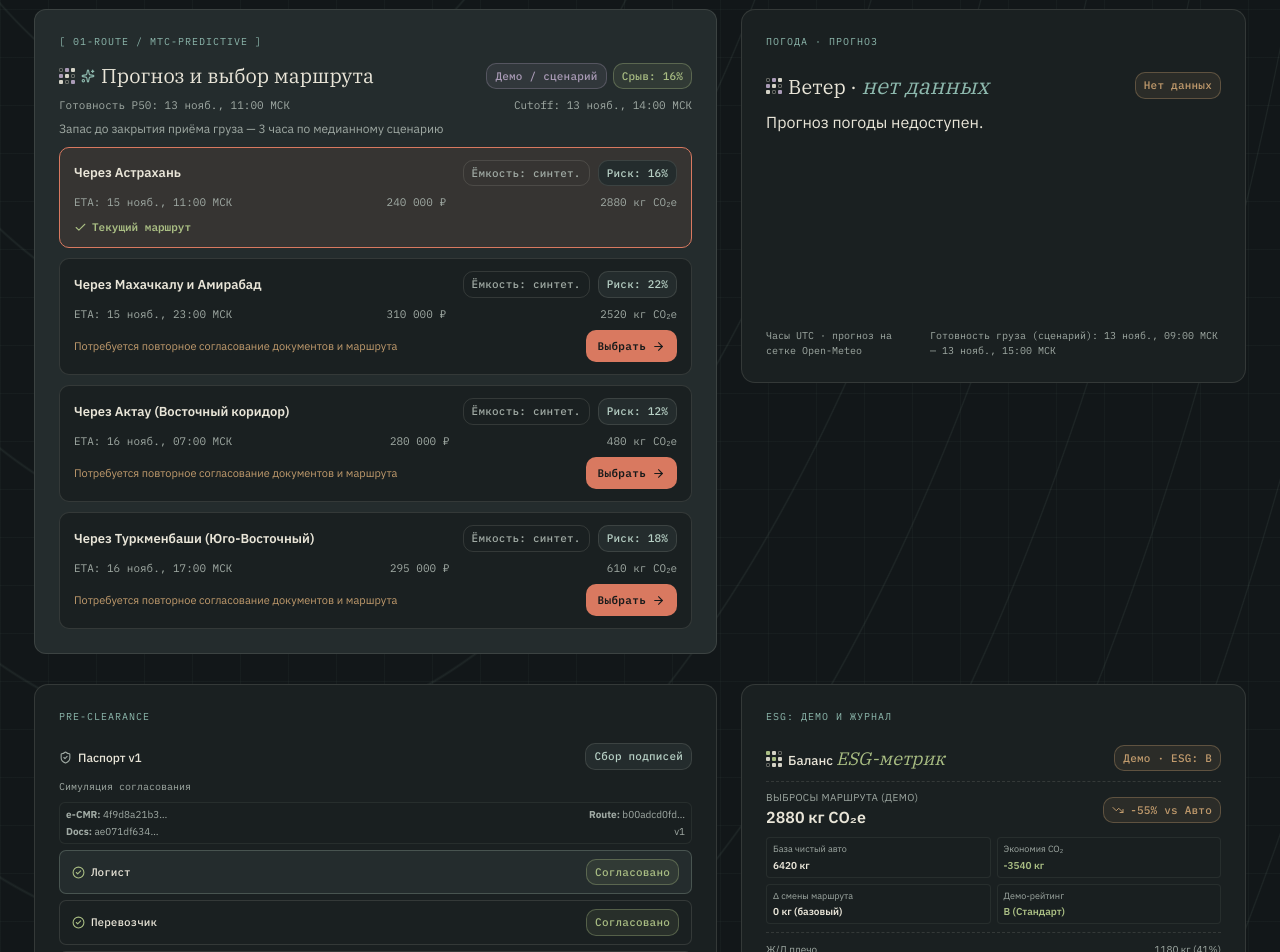
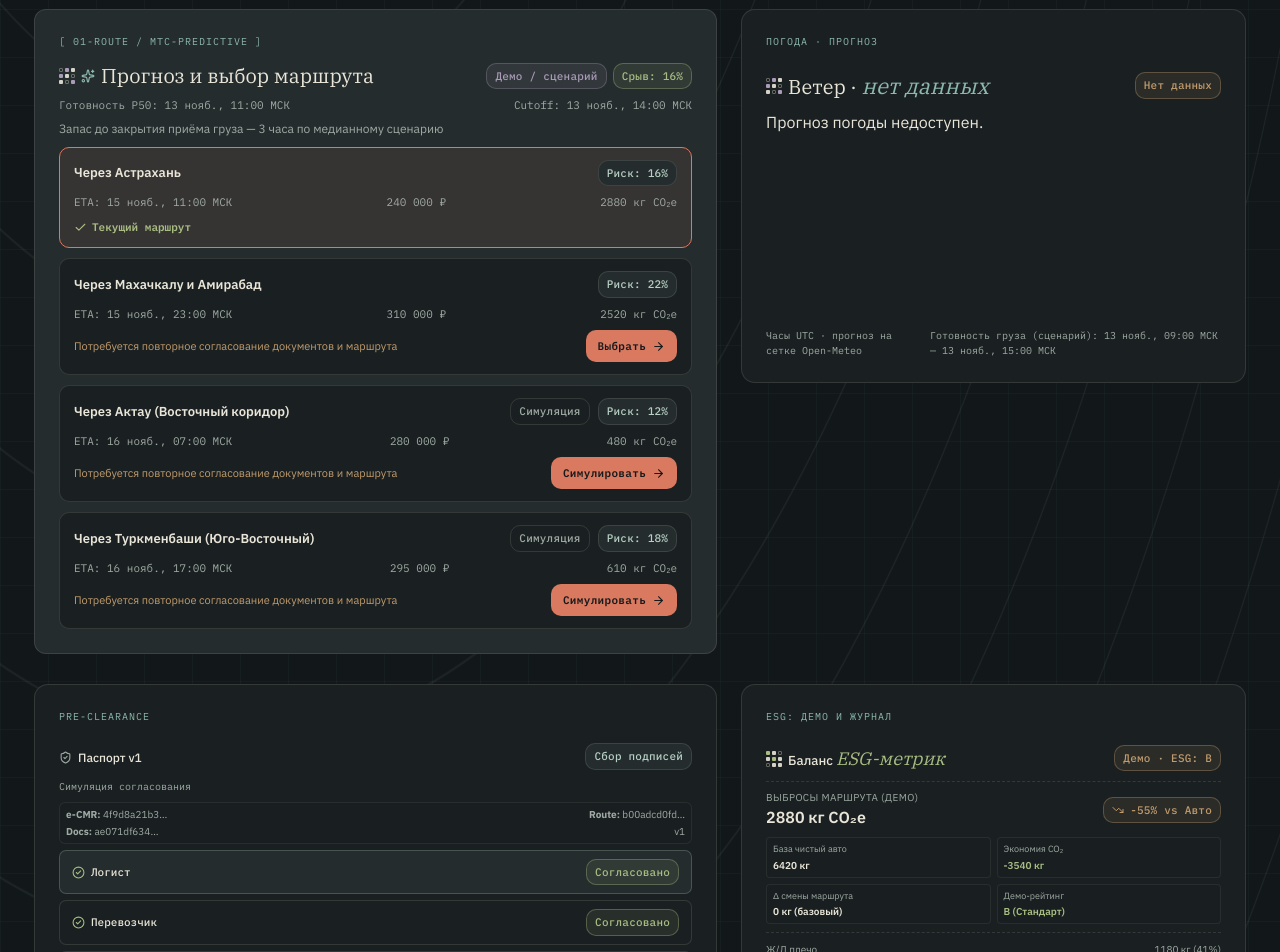
Before and after one commit to 0himera/casp_iv, a Next.js app in the folder frontend/: page / in a window 1280 px wide. Shown: the part 1911-2863 px from the top of the page. Built offline with nearby package versions, Linux system fonts and the light colour scheme; no server answers.

Commit message:
differentiate backend and simulated routes

```diff
--- a/frontend/src/features/route-selection/ui/RouteOptionRow/RouteOptionRow.tsx
+++ b/frontend/src/features/route-selection/ui/RouteOptionRow/RouteOptionRow.tsx
@@ -14,14 +14,13 @@ interface RouteOptionRowProps {
 }
 
 export function RouteOptionRow({ route, isSelected, canSelect, onSelect }: RouteOptionRowProps) {
+  const isBackend = route.id === 'route_astra' || route.id === 'route_makh';
   return (
     <div className={`${styles.row} ${isSelected ? styles.selected : ''}`}>
       <div className={styles.top}>
         <span className={styles.name}>{route.name}</span>
         <div className={styles.badges}>
-          {route.capacity_status !== 'confirmed' && (
-            <Badge variant="outline">Ёмкость: {route.capacity_status === 'unknown' ? 'неизв.' : 'синтет.'}</Badge>
-          )}
+          {!isBackend && <Badge variant="outline">Симуляция</Badge>}
           <Badge variant={route.feasible ? 'secondary' : 'destructive'}>
             Риск: {formatProbability(route.miss_probability)}
           </Badge>
@@ -41,7 +40,7 @@ export function RouteOptionRow({ route, isSelected, canSelect, onSelect }: Route
             <span className={styles.reapproval}>Потребуется повторное согласование документов и маршрута</span>
           )}
           <Button type="button" size="sm" disabled={!canSelect} onClick={() => onSelect(route.id)}>
-            Выбрать <ArrowRight className={styles.icon} />
+            {isBackend ? 'Выбрать' : 'Симулировать'} <ArrowRight className={styles.icon} />
           </Button>
         </div>
       )}
```
